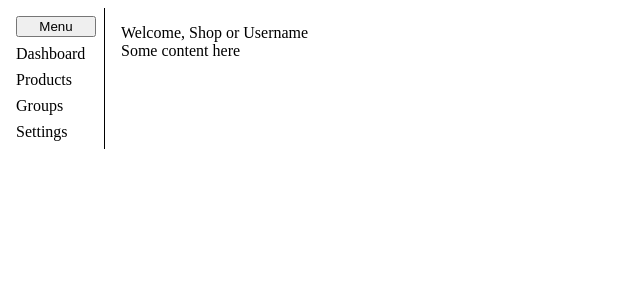
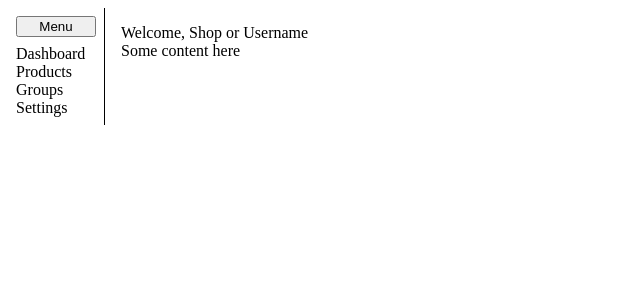
Before and after one commit to juanfrvera/pedidos-react, a Next.js app: page /admin in a window 1280 px wide. Both pictures are taken after a click on the button "Menu". Shown: the top 300 px of the page, without its empty margins (0-640 px from the left). Built offline with nearby package versions, Linux system fonts and the light colour scheme.

Commit message:
fix: build fixes

```diff
--- a/src/app/page.tsx
+++ b/src/app/page.tsx
@@ -18,13 +18,13 @@
           // Pick a group
           <div className={styles.groups}>
             {itemGroups.map((g) => (
-              <div key={g.label} onClick={(e) => setCurrentGroup(g)} className={styles.group}>{g.label}</div>
+              <div key={g.label} onClick={() => setCurrentGroup(g)} className={styles.group}>{g.label}</div>
             ))}
           </div>
           :
           // Group selected
           <div className={styles.groupView}>
-            <button className={'button ' + styles.groupGoBack} onClick={(e) => setCurrentGroup(undefined)}>Go back</button>
+            <button className={'button ' + styles.groupGoBack} onClick={() => setCurrentGroup(undefined)}>Go back</button>
             <Items items={group.items || []} />
           </div>
         }
--- a/src/app/shop/page.tsx
+++ b/src/app/shop/page.tsx
@@ -1,12 +1,12 @@
-import { getTable } from "@/util/supabase-client";
+//import { getTable } from "@/util/supabase-client";
 
 export default async function Shop({
   params,
 }: {
   params: Promise<{ slug: string }>;
 }) {
-  const shops = await getTable("shops");
-  console.log(shops);
+  //const shops = await getTable("shops");
+  //console.log(shops);
   const slug = (await params).slug;
   console.log(slug);
   return <div>Test {slug}</div>;
--- a/src/components/admin/menu/menu.tsx
+++ b/src/components/admin/menu/menu.tsx
@@ -5,10 +5,16 @@
 export default function Menu({ items }: { items: MenuItem[] }) {
     const [open, setOpen] = useState(false)
     return <div className={style.menu}>
-        <button className={style.hamburguer}>Menu</button>
-        {items.map((item) => (
-            <div key={item.id} className={style.menuItem}>{item.label}</div>
-        ))}
+        <button onClick={() => setOpen(!open)} className={style.hamburguer}>Menu</button>
+        {open &&
+            <div className={style.menuItems}>
+                {
+                    items.map((item) => (
+                        <div key={item.id} className={style.menuItem}>{item.label}</div>
+                    ))
+                }
+            </div>
+        }
     </div>
 }
 
```
Also changed, not shown: src/util/supabase-client.ts (+9 -9 lines).
